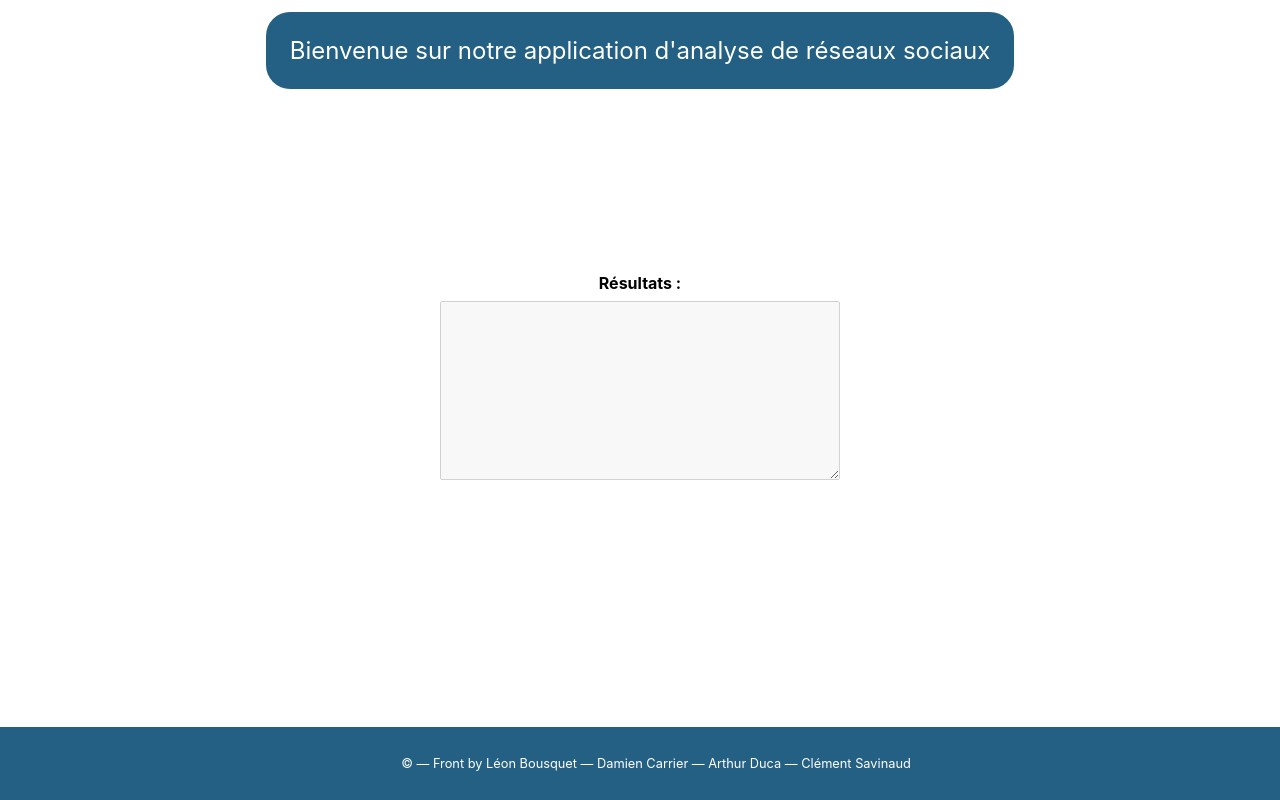
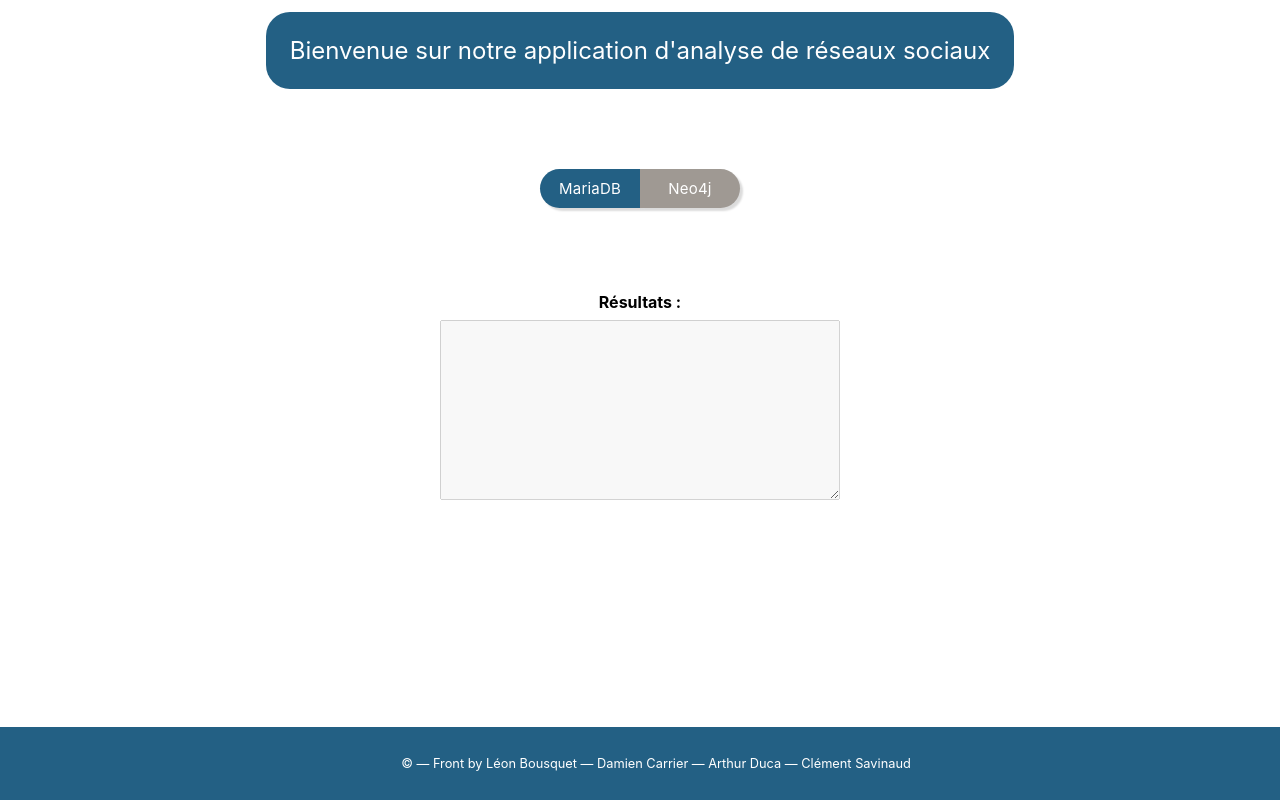
Before and after one commit to Toxiqh/imt-social-network-analysis, a React (Create React App) app: page / in a window 1280 px wide. Built offline with nearby package versions, Linux system fonts and the light colour scheme.

Commit message:
feature : database toggle button added

```diff
--- a/src/components/Main.tsx
+++ b/src/components/Main.tsx
@@ -1,10 +1,13 @@
 import React from 'react';
 import {Stack} from 'react-bootstrap';
 import Results from "./Results";
+import Switch from "./Switch";
 
 const Main = () => (
   <Stack className="App-main">
-    <div className="Db-Selector"></div>
+    <div className="Db-Selector">
+        <Switch/>
+    </div>
     <div className="Actions-Btn"></div>
     <div className="Result-display">
       <Results/>
--- /dev/null
+++ b/src/components/Switch.tsx
@@ -0,0 +1,27 @@
+import React, {useState} from 'react';
+import '../styles/Switch.css'
+
+const Switch = () => {
+
+    const MARIA_DB: string = 'MariaDB';
+    const NEO4J: string = 'Neo4j';
+
+    const [neo4jselected, setNeo4JSelected] = useState(false);
+
+    function switchDatabaseState() {
+        setNeo4JSelected(!neo4jselected);
+    }
+
+    return (
+        <div className='button' onClick={switchDatabaseState}>
+            <div className={`switch-btn ${!neo4jselected ? 'button-selected-element' : 'rotate-button-selected-element'}`}>
+                <p>{!neo4jselected ? MARIA_DB : NEO4J}</p>
+            </div>
+            <div className={`switch-btn ${!neo4jselected ? 'not-selected-element' : 'rotate-not-selected-element'}`}>
+                <p>{!neo4jselected ? NEO4J : MARIA_DB}</p>
+            </div>
+        </div>
+    )
+};
+
+export default Switch;
--- /dev/null
+++ b/src/styles/Switch.css
@@ -0,0 +1,47 @@
+.button {
+    cursor: pointer;
+    display: flex;
+    align-items: center;
+    width: 200px;
+    height: 39px;
+}
+
+.button-selected-element {
+    background: #236084;
+    border-radius: 20px 0px 0px 20px;
+}
+
+.rotate-button-selected-element {
+    background: #236084;
+    transform: translate(100px);
+    border-radius: 0px 20px 20px 0px;
+}
+
+.not-selected-element {
+    background: #9F9993;
+    border-radius: 0px 20px 20px 0px;
+}
+
+.rotate-not-selected-element {
+    background: #9F9993;
+    transform: translate(-100px);
+    border-radius: 20px 0px 0px 20px;
+}
+
+.switch-btn {
+    width: 100px;
+    height: 39px;
+    box-shadow: 3px 3px 2px rgba(0, 0, 0, 0.14);
+    display: flex;
+    justify-content: center;
+    align-items: center;
+    transition: all 0.3s;
+}
+
+.switch-btn p{
+    color: white;
+    font-weight: 400;
+    font-size: 15px;
+    font-style: normal;
+    letter-spacing: 0.2px;
+}
```
Also changed, not shown: 1 other file (tests, documents, lock files or other folders).
